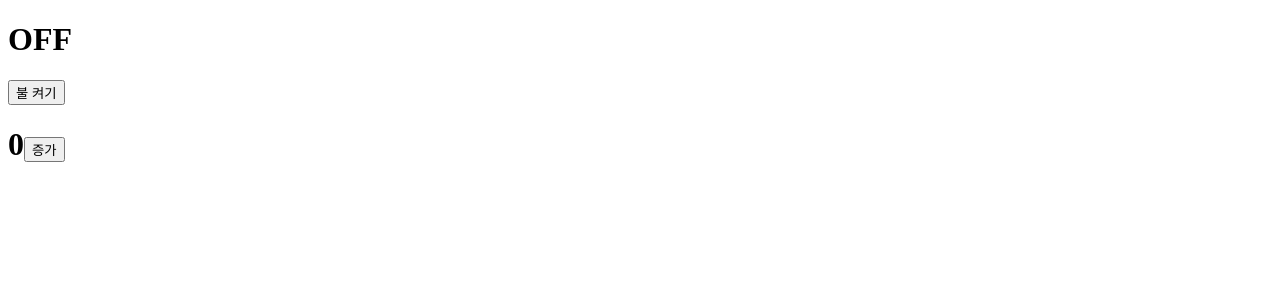
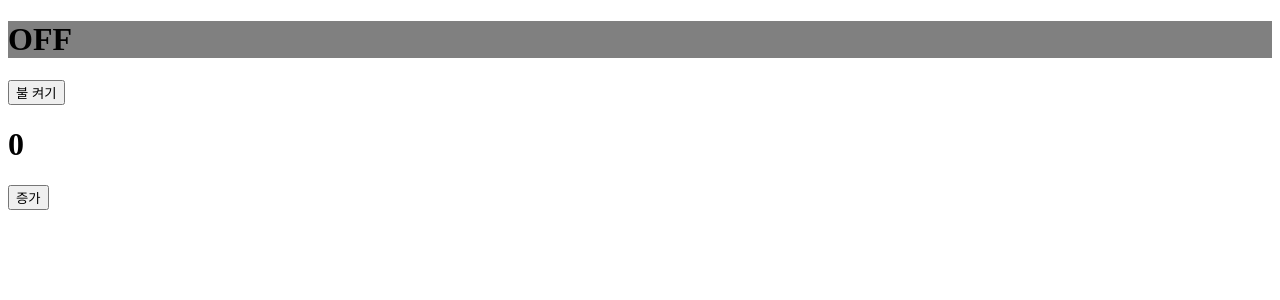
Before and after one commit to mungsil/one-bite-react, a React (Vite) app in the folder sec05/: page / in a window 1280 px wide. Shown: the top 300 px of the page. Built offline with nearby package versions, Linux system fonts and the light colour scheme.

Commit message:
state와 props

```diff
--- a/sec05/src/App.jsx
+++ b/sec05/src/App.jsx
@@ -1,24 +1,14 @@
-import { useState } from "react";
-import "./App.css";
+import BulbSwitch from "./components/BulbSwitch";
+import Counter from "./components/Counter";
 
 function App() {
   // const state = useState(0);
   // useState가 아닌 일반 변수로 선언 시, state가 변경되어도 렌더링이 되지 않음.
-  const [count, setCount] = useState(0); // state: 0, setState: function to change state
-  const [light, setLight] = useState("OFF"); // state: false, setState: function to change state
 
   return (
     <>
-      <div>
-        <h1>{light}</h1>
-        <button onClick={() => setLight(light === "ON" ? "OFF" : "ON")}>
-          {light === "ON" ? "불 끄기" : "불 켜기"}
-        </button>
-      </div>
-      <h1>
-        {count}
-        <button onClick={() => setCount(count + 1)}>증가</button>
-      </h1>
+      <BulbSwitch />
+      <Counter />
     </>
   );
 }
--- /dev/null
+++ b/sec05/src/components/Bulb.jsx
@@ -0,0 +1,24 @@
+// state를 props로 전달받은 컴포넌트
+const Bulb = ({ light }) => {
+  console.log("Bulb 렌더링");
+  // 컴포넌트가 리렌더링이 되는 경우
+  // 1. 부모 컴포넌트가 리렌더링 될 때
+  // 2. state가 변경될 때
+  // 3. props가 변경될 때
+
+  // 부모 컴포넌트의 state가 변경될 때마다 Bulb 컴포넌트도 리렌더링 된다.
+  // => 성능 저하 유발
+  // => 관련 없는 두 개의 state가 있을 때, 각각의 state를 관리하는 컴포넌트를 분리하는 것이 좋다.
+
+  return (
+    <div>
+      {light === "ON" ? (
+        <h1 style={{ backgroundColor: "orange" }}>ON</h1>
+      ) : (
+        <h1 style={{ backgroundColor: "gray" }}>OFF</h1>
+      )}
+    </div>
+  );
+};
+
+export default Bulb;
--- /dev/null
+++ b/sec05/src/components/BulbSwitch.jsx
@@ -0,0 +1,17 @@
+import { useState } from "react";
+import Bulb from "./Bulb";
+
+const BulbSwitch = () => {
+  const [light, setLight] = useState("OFF"); // state: false, setState: function to change state
+
+  return (
+    <div>
+      <Bulb light={light} />
+      <button onClick={() => setLight(light === "ON" ? "OFF" : "ON")}>
+        {light === "ON" ? "불 끄기" : "불 켜기"}
+      </button>
+    </div>
+  );
+};
+
+export default BulbSwitch;
--- /dev/null
+++ b/sec05/src/components/Counter.jsx
@@ -0,0 +1,16 @@
+import { useState } from "react";
+
+const Counter = () => {
+  console.log("Counter 렌더링");
+
+  const [count, setCount] = useState(0); // state: 0, setState: function to change state
+
+  return (
+    <div>
+      <h1>{count}</h1>
+      <button onClick={() => setCount(count + 1)}>증가</button>
+    </div>
+  );
+};
+
+export default Counter;
```
